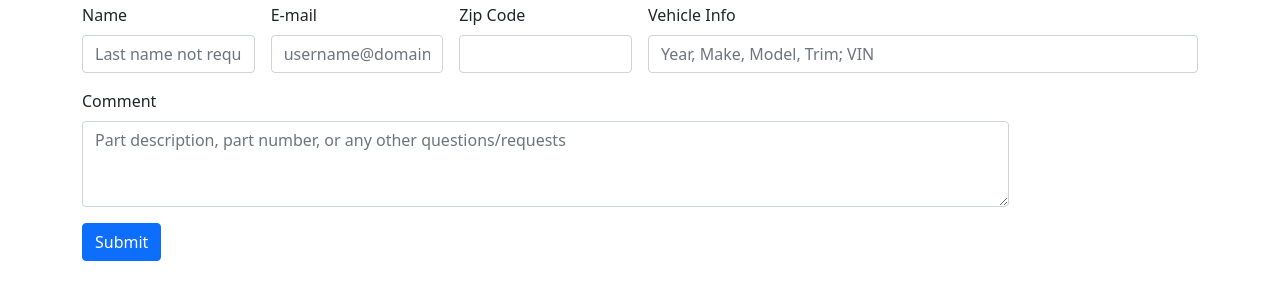
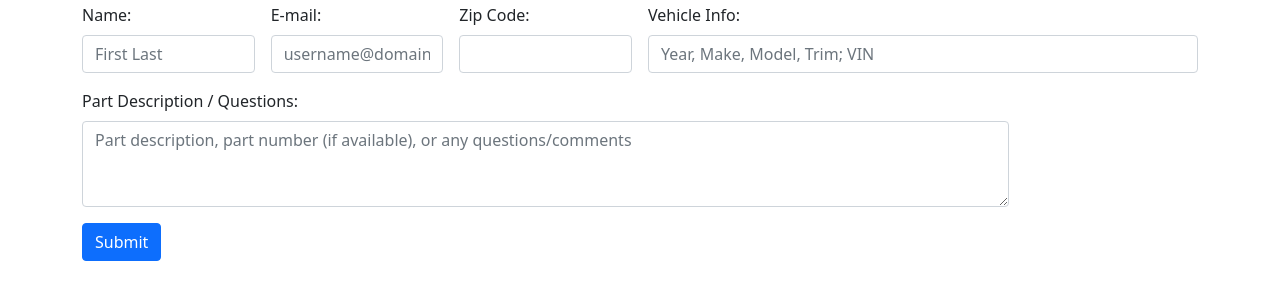
Before and after one commit to OEMAutoSoul/Formsubmit, a plain HTML site: page index.html in a window 1280 px wide. Shown: the part 101-400 px from the top of the page. Drawn offline with nearby package versions, Linux system fonts and the light colour scheme.

Commit message:
Add files via upload

```diff
--- a/index.html
+++ b/index.html
@@ -29,24 +29,24 @@
 
           <!-- Body -->
           <div class="col-md-2">
-            <label for="Name" class="form-label">Name</label>
-            <input type="text" class="form-control" name="Name" id="Name" placeholder="Last name not required" required>
+            <label for="Name" class="form-label">Name:</label>
+            <input type="text" class="form-control" name="Name" id="Name" placeholder="First Last" required>
           </div>
           <div class="col-md-2">
-            <label for="emailInfo" class="form-label">E-mail</label>
+            <label for="emailInfo" class="form-label">E-mail:</label>
             <input type="email" class="form-control" name="Email" id="emailInfo" placeholder="username@domain.com" required>
           </div>
           <div class="col-md-2">
-            <label for="zipcode" class="form-label">Zip Code</label>
+            <label for="zipcode" class="form-label">Zip Code:</label>
             <input type="text" class="form-control" name="Zip&nbsp;Code" id="zipcode" required>
           </div>
           <div class="col-md-6">
-            <label for="vehicleinfo" class="form-label">Vehicle Info</label>
+            <label for="vehicleinfo" class="form-label">Vehicle Info:</label>
             <input type="text" class="form-control" name="Vehicle&nbsp;Info" id="vehicleinfo" placeholder="Year, Make, Model, Trim; VIN" required>
           </div>
           <div class="col-md-10">
-            <label for="comment" class="form-label">Comment</label>
-            <textarea class="form-control" id="questions" name="Questions&nbsp;&&nbsp;Requests" rows="3" placeholder="Part description, part number, or any other questions/requests" required></textarea>
+            <label for="inquiry" class="form-label">Part Description / Questions:</label>
+            <textarea class="form-control" id="questions" name="inquiry" rows="3" placeholder="Part description, part number (if available), or any questions/comments" required></textarea>
           </div>
           <div class="col-md-12">
           <!-- Submit Button -->
```
Also changed, not shown: success.html (+2 -0 lines).
